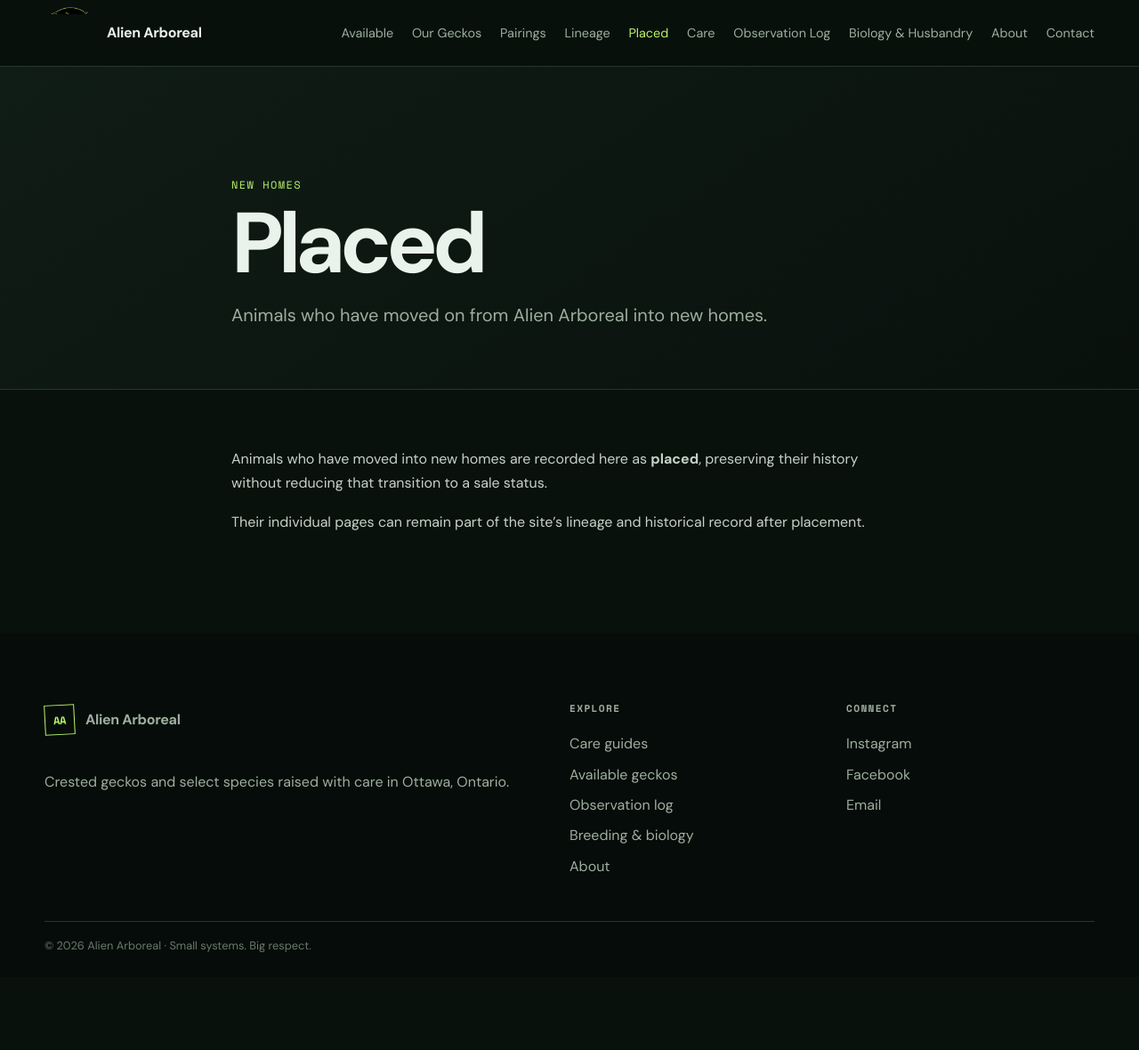
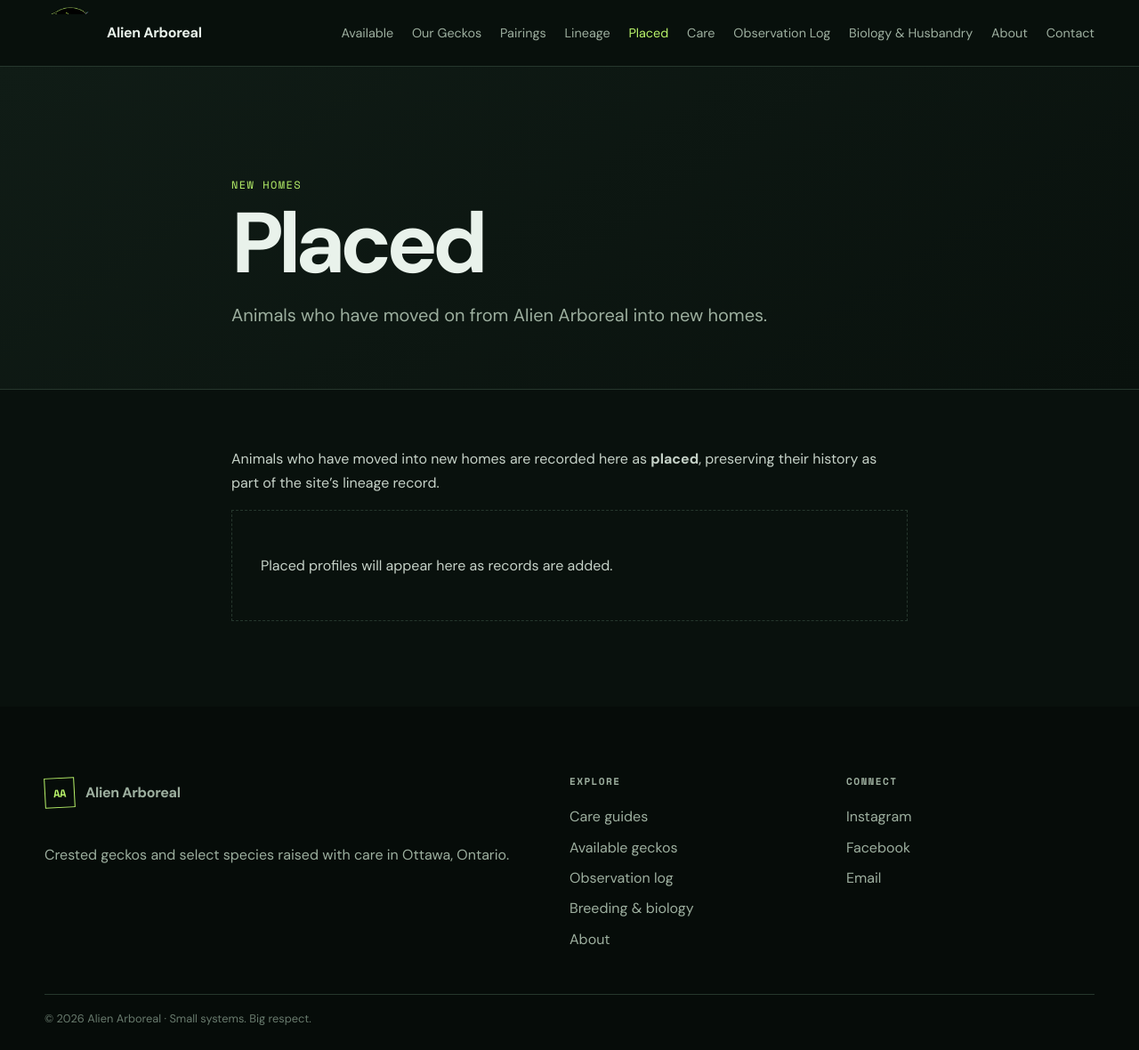
Before and after one commit to SavannahSidle/AlienArboreal, a Jekyll site: the page built from placed.md, in a window 1280 px wide and 1180 px high. Shown: the whole window at 89% size. Built offline with Jekyll 4.4.1, drawn with Linux system fonts in a browser that asks for light colours.

Commit message:
List placed gecko profiles

```diff
--- a/placed.md
+++ b/placed.md
@@ -5,6 +5,11 @@
 description: Animals who have moved on from Alien Arboreal into new homes.
 permalink: /placed/
 ---
-Animals who have moved into new homes are recorded here as **placed**, preserving their history without reducing that transition to a sale status.
+Animals who have moved into new homes are recorded here as **placed**, preserving their history as part of the site's lineage record.
 
-Their individual pages can remain part of the site's lineage and historical record after placement.
+{% assign placed_geckos = site.geckos | where: "status", "placed" | sort: "name" %}
+{% if placed_geckos.size > 0 %}
+<div class="grid grid-3">{% for gecko in placed_geckos %}<a href="{{ gecko.url | relative_url }}" class="card">{% if gecko.image %}<div class="card-image"><img src="{{ gecko.image | relative_url }}" alt="{{ gecko.name }}" loading="lazy"></div>{% endif %}<div class="card-body"><h2 class="card-title">{{ gecko.name }}</h2><div class="card-meta">{% if gecko.sex %}<span>{{ gecko.sex }}</span>{% endif %}{% if gecko.morph %}<span>{{ gecko.morph }}</span>{% endif %}</div>{% if gecko.summary %}<p class="card-summary">{{ gecko.summary }}</p>{% endif %}</div></a>{% endfor %}</div>
+{% else %}
+<div class="empty-state"><p>Placed profiles will appear here as records are added.</p></div>
+{% endif %}
```
